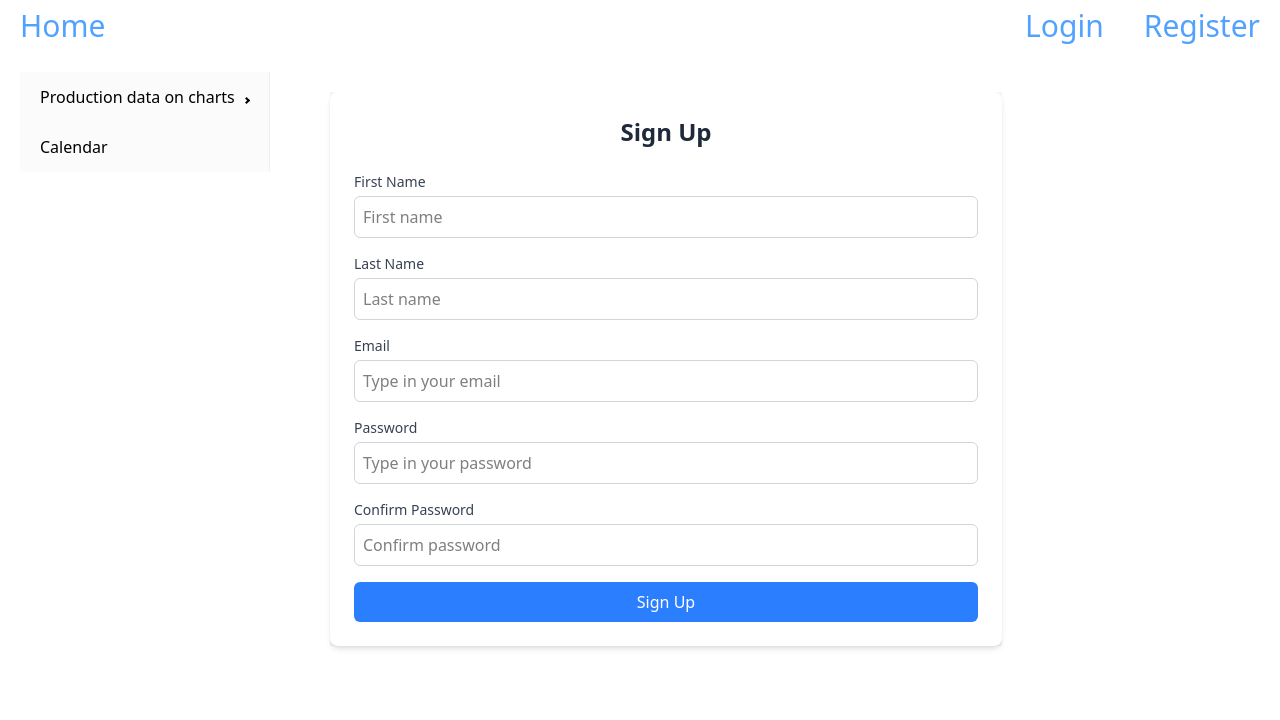
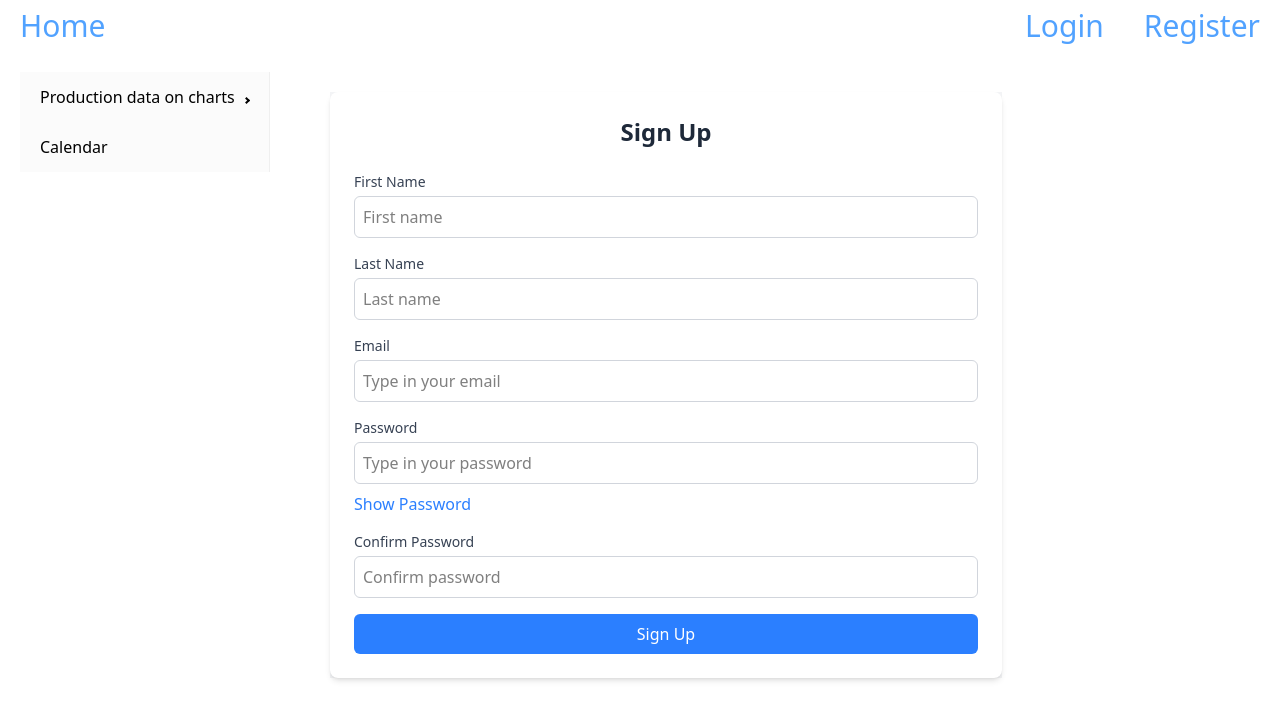
Before and after one commit to adrianny90/ProductionDashboard, a React (Vite) app in the folder client/: page /signup in a window 1280 px wide. Shown: the top 720 px of the page. Built offline with nearby package versions, Linux system fonts and the light colour scheme.

Commit message:
fix charttyoe component

```diff
--- a/client/src/pages/ChartType.tsx
+++ b/client/src/pages/ChartType.tsx
@@ -25,50 +25,6 @@ interface ChartData {
   time_stamp: string | Date;
 }
 
-const data = [
-  {
-    name: "Page A",
-    uv: 4000,
-    pv: 2400,
-    amt: 2400,
-  },
-  {
-    name: "Page B",
-    uv: 3000,
-    pv: 1398,
-    amt: 2210,
-  },
-  {
-    name: "Page C",
-    uv: 2000,
-    pv: 9800,
-    amt: 2290,
-  },
-  {
-    name: "Page D",
-    uv: 2780,
-    pv: 3908,
-    amt: 2000,
-  },
-  {
-    name: "Page E",
-    uv: 1890,
-    pv: 4800,
-    amt: 2181,
-  },
-  {
-    name: "Page F",
-    uv: 2390,
-    pv: 3800,
-    amt: 2500,
-  },
-  {
-    name: "Page G",
-    uv: 3490,
-    pv: 4300,
-    amt: 2100,
-  },
-];
 const data1 = [
   { name: "Group A", value: 400 },
   { name: "Group B", value: 300 },
--- a/client/src/pages/Login.tsx
+++ b/client/src/pages/Login.tsx
@@ -2,6 +2,7 @@ import { useFormik } from "formik";
 import type { FormikHelpers } from "formik";
 import { loginSchema } from "../schemas/form";
 import { signIn } from "../hooks/auth";
+import { useState } from "react";
 
 interface Values {
   email: string;
@@ -32,6 +33,8 @@ const Login = () => {
       actions.resetForm();
     },
   });
+
+  const [showPassword, setShowPassword] = useState(false);
 
   return (
     <div className="min-w-2xl  justify-center">
@@ -76,13 +79,20 @@ const Login = () => {
               <input
                 id="password"
                 name="password"
-                type="password"
+                type={showPassword ? "text" : "password"}
                 placeholder="Type in your password"
                 value={values.password}
                 onChange={handleChange}
                 onBlur={handleBlur}
                 className="mt-1 block w-full p-2 border border-gray-300 rounded-md focus:ring focus:ring-blue-200 focus:border-blue-500"
               />
+              <button
+                type="button"
+                onClick={() => setShowPassword(!showPassword)}
+                className="mt-2 text-blue-500"
+              >
+                {showPassword ? "Hide Password" : "Show Password"}
+              </button>
               {touched.password && errors.password && (
                 <div className="text-red-500 text-sm mt-1">
                   {errors.password}
--- a/client/src/pages/Register.tsx
+++ b/client/src/pages/Register.tsx
@@ -2,6 +2,7 @@ import { useFormik } from "formik";
 import type { FormikHelpers } from "formik";
 import { registerSchema } from "../schemas/form";
 import { signUp } from "../hooks/auth";
+import { useState } from "react";
 
 interface Values {
   firstName: string;
@@ -39,6 +40,9 @@ const Register = () => {
       actions.resetForm();
     },
   });
+
+  const [showPassword, setShowPassword] = useState(false);
+
   return (
     <div className="min-w-2xl  justify-center">
       <div className="min-h-fit min-w-64 bg-gray-100">
@@ -128,13 +132,20 @@ const Register = () => {
               <input
                 id="password"
                 name="password"
-                type="password"
+                type={showPassword ? "text" : "password"}
                 placeholder="Type in your password"
                 value={values.password}
                 onChange={handleChange}
                 onBlur={handleBlur}
                 className="mt-1 block w-full p-2 border border-gray-300 rounded-md focus:ring focus:ring-blue-200 focus:border-blue-500"
               />
+              <button
+                type="button"
+                onClick={() => setShowPassword(!showPassword)}
+                className="mt-2 text-blue-500"
+              >
+                {showPassword ? "Hide Password" : "Show Password"}
+              </button>
               {touched.password && errors.password && (
                 <div className="text-red-500 text-sm mt-1">
                   {errors.password}
@@ -151,7 +162,7 @@ const Register = () => {
               <input
                 id="confirmPassword"
                 name="confirmPassword"
-                type="password"
+                type={showPassword ? "text" : "password"}
                 placeholder="Confirm password"
                 value={values.confirmPassword}
                 onChange={handleChange}
```
